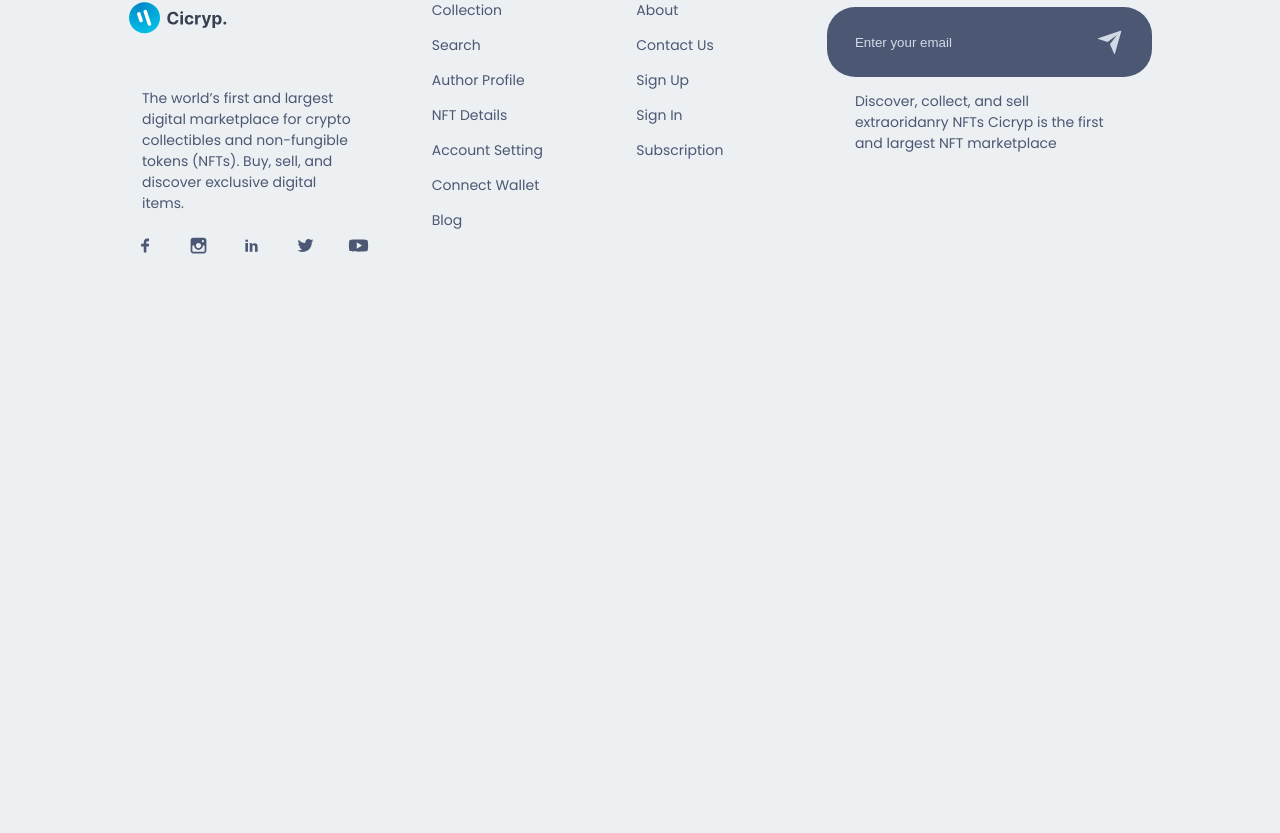
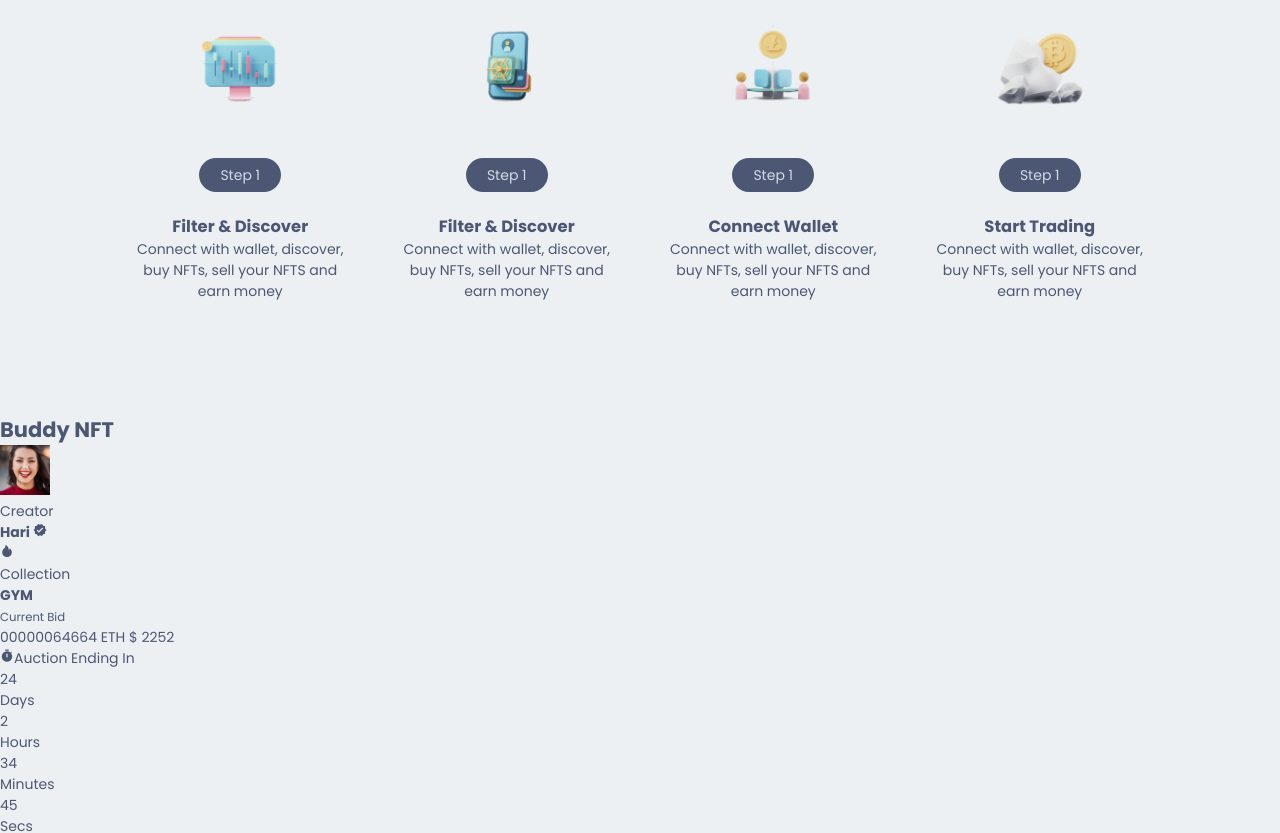
Before and after one commit to keshavchuadhary/NFT-website, a Next.js app: page / in a window 1280 px wide. Shown: the part 809-1642 px from the top of the page. Before the commit the page ends 1093 px from the top, so only its background shows below. Built offline with nearby package versions, Linux system fonts and the light colour scheme.

Commit message:
servive section added

```diff
--- a/app/layout.jsx
+++ b/app/layout.jsx
@@ -1,6 +1,6 @@
 "use-client";
 // import React, { Component } from 'react';
-import { Navbar, Footer } from "@/components/componentindex";
+import { Navbar, Footer, Service, BigNFTSlider } from "@/components/componentindex";
 
 
 
@@ -19,6 +19,8 @@ export default function RootLayout({ children }) {
       <body>
       <Navbar/>
       {children}
+      <Service/>
+      <BigNFTSlider/>
       <Footer/>
 
       </body>
--- /dev/null
+++ b/components/BigNFTSlider/BigNFTSlider.jsx
@@ -0,0 +1,161 @@
+'use client';
+import React, {useState, useEffect, useCallback} from 'react'
+import Image from 'next/image';
+import {AiFillFire, AiFillHeart, AiOutlineHeart} from 'react-icons/ai';
+import { MdVerified, MdTimer } from 'react-icons/md';
+import { TbArrowBigLeftLines, TbArrowBigRightLine } from 'react-icons/tb';
+
+
+//INTERNAL IMPORT
+import Style from "./BigNFTSlider.module.css"
+import image from '../../img';
+import { Button } from '../Button/Button';
+import { CLIENT_STATIC_FILES_RUNTIME_AMP } from 'next/dist/shared/lib/constants';
+
+const BigNFTSlider = () => {
+    const [idNumber, setIdNumber] = useState(1);
+
+    const sliderData = [
+        {
+          title: "Hello NFT",
+          id: 1,
+          name: "Prakash",
+          collection: "GYM",
+          price: "00000064664 ETH",
+          like: 243,
+          image: image.user1,
+          nftImage: image.nft_image_1,
+          time: {
+            days: 24,
+            hours: 2,
+            minutes: 34,
+            seconds: 45,
+
+          }
+        },
+        {
+            title: "Buddy NFT",
+            id: 1,
+            name: "Hari",
+            collection: "GYM",
+            price: "00000064664 ETH",
+            like: 243,
+            image: image.user2,
+            nftImage: image.nft_image_2,
+            time: {
+              days: 24,
+              hours: 2,
+              minutes: 34,
+              seconds: 45,
+
+            }
+        },
+        {
+            title: "Gym NFT",
+            id: 1,
+            name: "Jain",
+            collection: "Home",
+            price: "000000999 ETH",
+            like: 243,
+            image: image.user3,
+            nftImage: image.nft_image_3,
+            time: {
+              days: 24,
+              hours: 2,
+              minutes: 34,
+              seconds: 45,
+
+            }
+        },
+        {
+            title: "Home NFT",
+            id: 1,
+            name: "Mack",
+            collection: "Home",
+            price: "000000999 ETH",
+            like: 243,
+            image: image.user4,
+            nftImage: image.nft_image_4,
+            time: {
+              days: 24,
+              hours: 2,
+              minutes: 34,
+              seconds: 45,
+
+            }
+        }
+    ]
+    return (
+        <div className={Style.bigNFTSlider}>
+            <div className={Style.bigNFTSlider_box}>
+                <div className={Style.bigNFTSlider_box_left}>
+                    <h2>{sliderData[idNumber].title}</h2>
+                    <div className={Style.bigNFTSlider_box_left_creator}>
+                        <div className={Style.bigNFTSlider_box_left_creator_profile}>
+                            <Image src={sliderData[idNumber].image}
+                            alt='profile image'
+                            width={50}
+                            height={50}
+                            />
+                            <div className={Style.bigNFTSlider_box_left_creator_profile_image}>
+                               <p>Creator</p>
+                               <h4>{sliderData[idNumber].name} <span><MdVerified/></span></h4>
+                            </div>
+                        </div>
+                        <div className={Style.bigNFTSlider_box_left_creator_collection}>
+                            <AiFillFire className={Style.bigNFTSlider_box_left_creator_collection_icon}
+                            />
+
+                            <div className={Style.bigNFTSlider_box_left_creator_collection_info}>
+                                <p>Collection</p>
+                                <h4>{sliderData[idNumber].collection}</h4>
+                            </div>
+                        </div>
+                    </div>
+
+                    <div className={Style.bigNFTSlider_box_left_bidding}>
+                        <div className={Style.bigNFTSlider_box_left_bidding_box}>
+                            <small>Current Bid</small>
+                            <p>{sliderData[idNumber].price} <span>$ 2252</span></p>
+                        </div>
+
+                        <p className={Style.bigNFTSlider_box_left_bidding_box_auction}>
+                            <MdTimer
+                              className={Style.bigNFTSlider_box_left_bidding_box_icon}
+                            />
+                            <span>Auction Ending In</span>
+                        </p>
+
+                        <div className={Style.bigNFTSlider_box_left_bidding_box_timer}>
+                            <div className={Style.bigNFTSlider_box_left_bidding_box_timer_item}>
+                                <p>{sliderData[idNumber].time.days}</p>
+                                <span>Days</span>
+                            </div>
+
+                            <div className={Style.bigNFTSlider_box_left_bidding_box_timer_item}>
+                                <p>{sliderData[idNumber].time.hours}</p>
+                                <span>Hours</span>
+                            </div>
+
+                            <div className={Style.bigNFTSlider_box_left_bidding_box_timer_item}>
+                                <p>{sliderData[idNumber].time.minutes}</p>
+                                <span>Minutes</span>
+                            </div>
+
+                            <div className={Style.bigNFTSlider_box_left_bidding_box_timer_item}>
+                                <p>{sliderData[idNumber].time.seconds}</p>
+                                <span>Secs</span>
+                            </div>
+                        </div>
+
+                    </div>
+
+                    <div></div>
+                </div>
+            </div>
+        </div>
+    )
+
+}
+
+export default BigNFTSlider;
--- /dev/null
+++ b/components/Service/service.jsx
@@ -0,0 +1,73 @@
+import React from 'react';
+import Image from 'next/image';
+
+
+
+//INTERNAL IMPORT
+import Style from './service.module.css';
+import images from '../../img';
+
+const service = () => {
+  return <div className={Style.service}>
+    <div className={Style.service_box}>
+        <div className={Style.service_box_item}>
+            <Image
+            src={images.service1}
+            alt="Filter & Discover"
+            width={100}
+            height={100}
+            />
+            <p className={Style.service_box_item_step}>
+                <span>Step 1</span>
+            </p>
+            <h3>Filter & Discover</h3>
+            <p>Connect with wallet, discover, buy NFTs, sell your NFTS and
+                earn money</p>
+        </div>
+        <div className={Style.service_box_item}>
+            <Image
+            src={images.service2}
+            alt="Filter & Discover"
+            width={100}
+            height={100}
+            />
+            <p className={Style.service_box_item_step}>
+                <span>Step 1</span>
+            </p>
+            <h3>Filter & Discover</h3>
+            <p>Connect with wallet, discover, buy NFTs, sell your NFTS and
+                earn money</p>
+        </div>
+        <div className={Style.service_box_item}>
+            <Image
+            src={images.service3}
+            alt="Connect Wallet"
+            width={100}
+            height={100}
+            />
+            <p className={Style.service_box_item_step}>
+                <span>Step 1</span>
+            </p>
+            <h3>Connect Wallet</h3>
+            <p>Connect with wallet, discover, buy NFTs, sell your NFTS and
+                earn money</p>
+        </div>
+        <div className={Style.service_box_item}>
+            <Image
+            src={images.service4}
+            alt="Start Trading"
+            width={100}
+            height={100}
+            />
+            <p className={Style.service_box_item_step}>
+                <span>Step 1</span>
+            </p>
+            <h3>Start Trading </h3>
+            <p>Connect with wallet, discover, buy NFTs, sell your NFTS and
+                earn money</p>
+        </div>
+    </div>
+  </div>
+}
+
+export default service
--- /dev/null
+++ b/components/Service/service.module.css
@@ -0,0 +1,40 @@
+
+.service{
+    width: 80%;
+    margin: 3rem auto;
+    margin-block: 8rem;
+}
+
+.service_box{
+    grid-template-columns: repeat(4, 1fr);
+    display: grid;
+    gap: 3rem;
+    text-align: center;
+}
+
+.service_box_item_step{
+    margin-top: 3rem;
+    margin-bottom: 2rem;
+}
+
+.service_box_item_step span{
+    padding: .5rem 1.5rem;
+    border-radius: 5rem;
+    background-color: var(--icons-color);
+    color: var(--shadow-dark-color);
+}
+
+
+@media screen and (max-width: 35em) {
+    .service{
+        width: 90%;
+    }
+}
+
+
+@media screen and (max-width: 50em) {
+    .service_box{
+        grid-template-columns: repeat(2, 1fr);
+        gap: 1rem;
+    }
+}
--- a/components/componentindex.js
+++ b/components/componentindex.js
@@ -3,4 +3,6 @@ import Navbar from "./Navbar/Navbar";
 import Button from "./Button/Button";
 import Footer from "./Footer/Footer";
 import HeroSection from "./HeroSection/HeroSection";
-export  { Navbar, Button, Footer, HeroSection };
+import Service from "./Service/service";
+import BigNFTSlider from "./BigNFTSlider/BigNFTSlider";
+export  { Navbar, Button, Footer, HeroSection, Service, BigNFTSlider };
```
Also changed, not shown: components/BigNFTSlider/BigNFTSlider.module.css (added).
